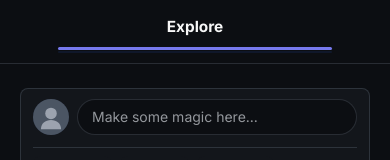
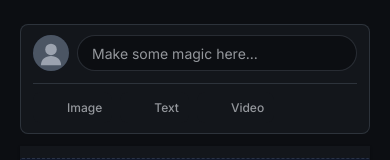
Before and after one commit to Agorgi/saga-app-ui-clone, a React (Vite) app: page / in a window 390 px wide. Shown: the top 160 px of the page. Built offline with nearby package versions, Linux system fonts and the light colour scheme; some icons are missing.

Commit message:
handoff(consolidated): mobile top navbar

```diff
--- a/src/components/MobileTopNavbar/ExploreTabWithDropdown.module.scss
+++ /dev/null
@@ -1,112 +0,0 @@
-.tabContainer {
-  position: relative;
-  flex: 1;
-  display: flex;
-  align-items: center;
-  justify-content: center;
-}
-
-.tab {
-  padding: 0.45rem 0.25rem;
-  background: transparent;
-  border: none;
-  color: var(--precedent-color-text-muted);
-  font-weight: 600;
-  font-size: 0.96rem;
-  min-width: 72px;
-  flex: 1;
-  text-align: center;
-  -webkit-tap-highlight-color: transparent;
-  display: flex;
-  align-items: center;
-  justify-content: center;
-  gap: 0.25rem;
-
-  &:hover {
-    color: var(--precedent-color-text);
-  }
-
-  &.active {
-    color: var(--precedent-color-text);
-    font-weight: 700;
-  }
-
-  &:focus-visible {
-    outline: none;
-    box-shadow: none;
-  }
-}
-
-.kebabButton {
-  display: flex;
-  align-items: center;
-  justify-content: center;
-  padding: 0.2rem;
-  background: transparent;
-  border: none;
-  color: inherit;
-  cursor: pointer;
-  border-radius: var(--precedent-radius-sm);
-  transition: background-color 0.2s ease;
-
-  &:hover {
-    background: var(--precedent-color-surface-subtle);
-  }
-
-  &:active {
-    background: var(--precedent-color-surface-hover);
-  }
-}
-
-.kebabIcon {
-  width: 16px;
-  height: 16px;
-}
-
-.dropdown {
-  position: absolute;
-  top: calc(100% + 0.5rem);
-  right: 0;
-  min-width: 100px;
-  width: max-content;
-  background: var(--precedent-color-surface);
-  border: 1px solid var(--precedent-color-border);
-  border-radius: var(--precedent-radius-md);
-  box-shadow: 0 4px 12px rgba(0, 0, 0, 0.15);
-  z-index: 1000;
-}
-
-.dropdownItem {
-  display: flex;
-  align-items: center;
-  gap: var(--precedent-space-xs);
-  width: 100%;
-  padding: var(--precedent-space-xs) var(--precedent-space-sm);
-  background: transparent;
-  cursor: pointer;
-  transition: background 0.2s ease;
-  color: var(--precedent-color-text);
-  font-size: 14px;
-  text-align: left;
-
-  &:hover {
-    background: var(--precedent-color-surface-subtle);
-  }
-
-  &.activeItem {
-    background: var(--precedent-color-surface-subtle);
-    color: var(--precedent-color-primary);
-  }
-
-  .icon {
-    width: 18px;
-    height: 18px;
-  }
-}
-
-@media (max-width: 360px) {
-  .tab {
-    font-size: 0.9rem;
-    padding: 0.4rem 0.15rem;
-  }
-}
--- a/src/components/MobileTopNavbar/ExploreTabWithDropdown.tsx
+++ /dev/null
@@ -1,32 +0,0 @@
-import { useRef } from 'react';
-import styles from './ExploreTabWithDropdown.module.scss';
-
-interface ExploreTabWithDropdownProps {
-  readonly isActive: boolean;
-  readonly onClick: () => void;
-}
-
-// Wireframe clone: the explore tab. The source wires a category dropdown here;
-// the clone keeps the tab markup and drops the dropdown behaviour.
-export function ExploreTabWithDropdown({ isActive, onClick }: ExploreTabWithDropdownProps) {
-  const dropdownRef = useRef<HTMLDivElement | null>(null);
-
-  return (
-    <div className={styles.tabContainer} ref={dropdownRef}>
-      <div
-        className={`${styles.tab} ${isActive ? styles.active : ''}`}
-        onClick={onClick}
-        onKeyDown={(e) => {
-          if (e.key === 'Enter' || e.key === ' ') {
-            onClick();
-          }
-        }}
-        aria-selected={isActive}
-        role="tab"
-        tabIndex={0}
-      >
-        <span>Explore</span>
-      </div>
-    </div>
-  );
-}
--- a/src/components/MobileTopNavbar/MobileTopNavbar.module.scss
+++ b/src/components/MobileTopNavbar/MobileTopNavbar.module.scss
@@ -1,10 +1,16 @@
+// Wireframe redesign: the mobile top bar floats over the feed rather than
+// reserving layout space. It is transparent and click-through (pointer-events:
+// none) so the feed scrolls/taps underneath; only the notifications icon
+// re-enables pointer events. This lets the first post sit at the very top of
+// the screen with the notifications icon overlapping its top-right corner.
 .mobileNavbar {
-  position: sticky;
+  position: fixed;
   top: 0;
+  left: 0;
+  right: 0;
   z-index: 60;
-  background: var(--precedent-color-background);
-  border-bottom: 1px solid var(--precedent-color-border);
-  display: none; /* shown only on mobile via media query */
+  display: none;
+  pointer-events: none;
   // Safe-area padding for status bar on notched devices / PWA full-screen mode.
   padding-top: env(safe-area-inset-top, 0px);
 }
@@ -12,119 +18,20 @@
 .container {
   max-width: 1000px;
   margin: 0 auto;
-  padding: 0.5rem 0.75rem 0.4rem;
-  display: grid;
-  /* keep a fixed width for the left/right placeholders and center the tabs column */
-  grid-template-columns: 34px 1fr 34px;
+  // 12px from the top/right edges, mirroring the floating bottom bar's offset.
+  padding: 12px 12px 0;
+  display: flex;
   align-items: center;
-  gap: 0.75rem;
+  // Notifications icon sits in the top-right corner; nothing on the left.
+  justify-content: flex-end;
 }
 
-.leftPlaceholder {
-  width: 34px;
-  height: 34px;
-}
-
-.tabs {
+.actions {
   display: flex;
-  gap: 0;
   align-items: center;
-  padding-bottom: 0.6rem;
-  position: relative;
-  width: 100%;
-  max-width: 420px;
-  justify-content: center;
-  /* center the tabs element inside its grid cell so it remains centered on tablets */
-  justify-self: center;
-}
-
-.tab {
-  padding: 0.45rem 0.25rem;
-  background: transparent;
-  border: none;
-  color: var(--precedent-color-text-muted);
-  font-weight: 600;
-  font-size: 0.96rem;
-  min-width: 72px;
-  flex: 1;
-  text-align: center;
-  -webkit-tap-highlight-color: transparent;
-}
-
-.tab:hover {
-  color: var(--precedent-color-text);
-}
-
-/* full-width track under the tabs */
-.track {
-  position: absolute;
-  left: 0;
-  right: 0;
-  bottom: 4px;
-  height: 2px;
-  background: var(--precedent-color-surface-subtle);
-  border-radius: 2px;
-  z-index: 0;
-}
-
-/* active fill that moves */
-.indicator {
-  position: absolute;
-  left: 0;
-  bottom: 3px;
-  height: 3px;
-  width: 50%;
-  background: var(--precedent-color-primary);
-  border-radius: 3px;
-  z-index: 1;
-  transform-origin: left center;
-  transform: translateX(0) scaleX(1);
-  transition:
-    transform 200ms cubic-bezier(0.2, 0.9, 0.3, 1),
-    left 200ms cubic-bezier(0.2, 0.9, 0.3, 1);
-}
-
-/* switch indicator to right side when following */
-.tabs.following .indicator {
-  transform: translateX(100%);
-}
-
-/* when there's only a single tab visible, make the indicator full width */
-.tabs.single .indicator {
-  width: 100%;
-  transform: translateX(0) scaleX(1);
-}
-
-/* When there's only a single tab visible, keep the tab centered without stretching */
-.tabs.single .tab {
-  flex: 0 0 auto;
-  width: auto;
-  max-width: 100%;
-}
-
-/* When showing both Explore and Following, split the available space into two equal
-   columns and center each tab inside its column */
-.tabs.following {
-  display: grid;
-  grid-template-columns: 1fr 1fr;
-  justify-items: center;
-  align-items: center;
-}
-
-.tabs.following .tab {
-  flex: 0 0 auto;
-  width: auto;
-  min-width: 0;
-}
-
-.tab.active {
-  color: var(--precedent-color-text);
-  font-weight: 700;
-}
-
-.tab:focus-visible {
-  outline: none;
-  box-shadow: none;
+  gap: 0.25rem;
+  // Re-enable interaction on the icon itself (the bar wrapper is click-through).
+  pointer-events: auto;
 }
 
 /* show on mobile only */
@@ -133,15 +40,3 @@
     display: block;
   }
 }
-
-/* very narrow viewports: slightly reduce size */
-@media (max-width: 360px) {
-  .tab {
-    font-size: 0.9rem;
-    padding: 0.4rem 0.15rem;
-  }
-  .indicator,
-  .track {
-    bottom: 3px;
-  }
-}
--- a/src/components/MobileTopNavbar/MobileTopNavbar.tsx
+++ b/src/components/MobileTopNavbar/MobileTopNavbar.tsx
@@ -1,58 +1,27 @@
 import { useAuth } from '@domains/auth';
-import { useLocation, useNavigate } from 'react-router-dom';
-import { ExploreTabWithDropdown } from './ExploreTabWithDropdown';
+import { NotificationDropdown } from '@domains/notifications';
+import { useLocation } from 'react-router-dom';
 import styles from './MobileTopNavbar.module.scss';
 
-// Wireframe clone: mobile top navbar. Logged-out users see a single "Explore"
-// tab; the demo AuthProvider flips on a second "Following" tab once signed in.
-// The source persists the last-used home tab via HomeTabsContext; the clone has
-// no such context, so the tab buttons navigate directly without persistence.
+// Wireframe redesign (Instagram-inspired). This is a deliberate REDESIGN, not a
+// faithful mirror of production. The Explore/Following home tabs are removed from
+// the header entirely; the mobile header is now just the notifications (inbox)
+// icon in the top-right corner. Home navigation lives in the bottom bar's Home
+// icon, so the header carries no wordmark or tabs. Scoped to the home area where
+// the feed lives — other routes keep their own chrome. The icon renders only when
+// signed in, matching the desktop Navbar.
 export default function MobileTopNavbar() {
   const location = useLocation();
-  const navigate = useNavigate();
+  const { isAuthenticated } = useAuth();
 
-  // Home-area routes: explore ("/" or "/feed") and following feed
+  // Home-area routes: explore ("/" or "/feed") and following feed.
   const isHomeArea = ['/', '/feed', '/following-feed'].includes(location.pathname);
-  const { isAuthenticated } = useAuth();
-  const showFollowingTab = Boolean(isAuthenticated);
-  const singleTab = !showFollowingTab;
-
-  // Hide the mobile top navbar entirely on other pages
   if (!isHomeArea) return null;
-  const isFollowing = location.pathname === '/following-feed';
 
   return (
-    <nav className={styles.mobileNavbar}>
+    <nav className={styles.mobileNavbar} aria-label="Top">
       <div className={styles.container}>
-        <div className={styles.leftPlaceholder} aria-hidden="true" />
-
-        <div
-          className={[
-            styles.tabs,
-            isFollowing && showFollowingTab ? styles.following : '',
-            singleTab ? styles.single : '',
-          ]
-            .filter(Boolean)
-            .join(' ')}
-          role="tablist"
-          aria-label="Home tabs"
-        >
-          <div className={styles.track} aria-hidden="true">
-            <div className={styles.indicator} />
-          </div>
-          <ExploreTabWithDropdown isActive={!isFollowing} onClick={() => navigate('/')} />
-          {showFollowingTab && (
-            <button
-              type="button"
-              className={`${styles.tab} ${isFollowing ? styles.active : ''}`}
-              onClick={() => navigate('/following-feed')}
-              aria-selected={isFollowing}
-              role="tab"
-            >
-              Following
-            </button>
-          )}
-        </div>
+        <div className={styles.actions}>{isAuthenticated ? <NotificationDropdown /> : null}</div>
       </div>
     </nav>
   );
```
